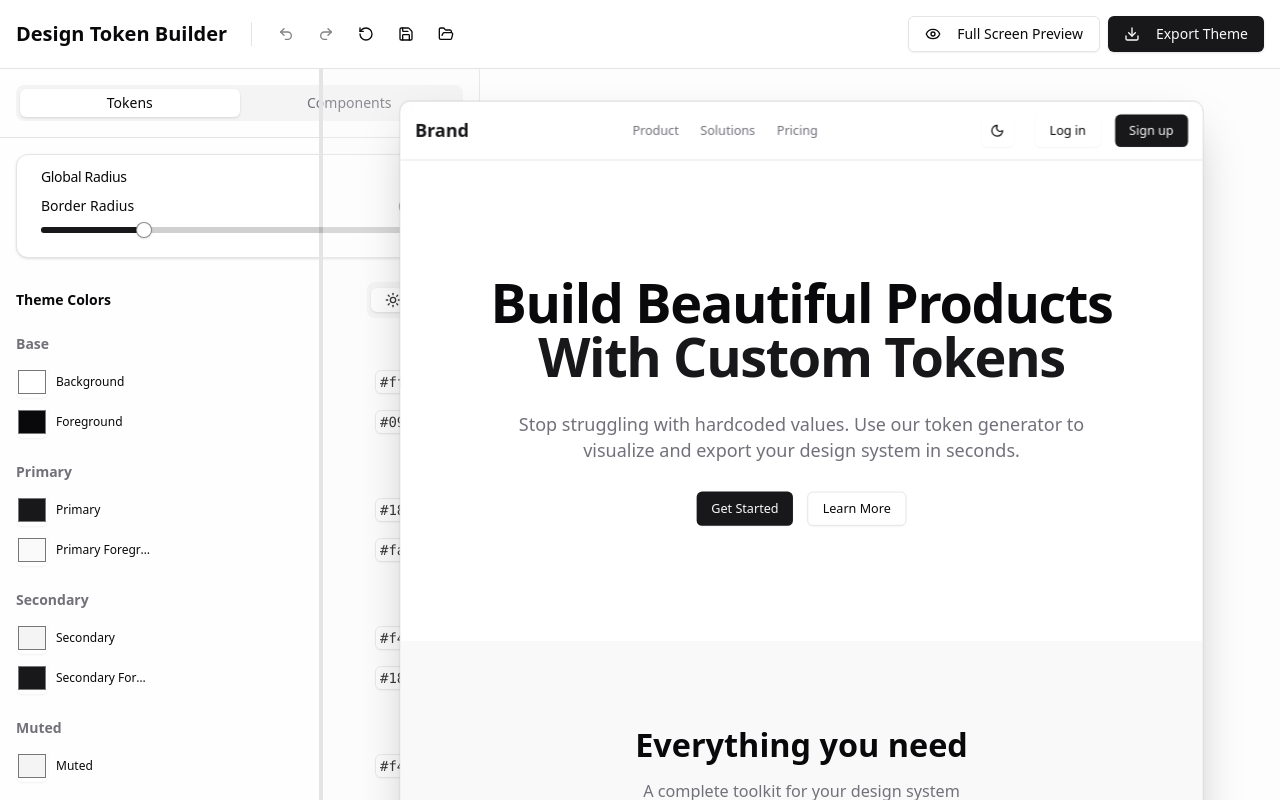
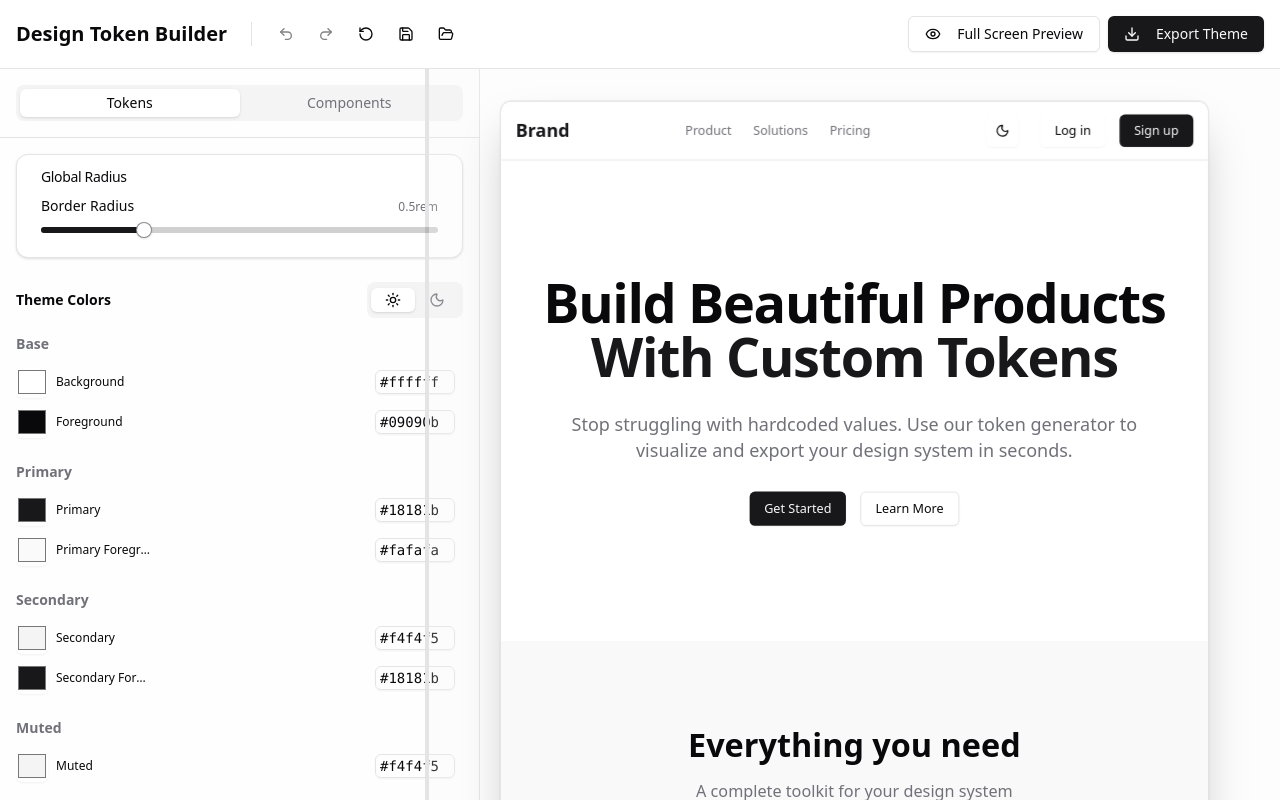
Before and after one commit to isoonissalty/design-tokener, a Next.js app: page / in a window 1280 px wide. Built offline with nearby package versions, Linux system fonts and the light colour scheme.

Commit message:
Adjust main layout flex grow factor and preview panel default size.

```diff
--- a/src/app/page.tsx
+++ b/src/app/page.tsx
@@ -66,7 +66,7 @@ export default function Home() {
              </div>
         </header>
 
-        <div className="flex-1 flex overflow-hidden">
+        <div className="flex-2 flex overflow-hidden">
              <Group orientation="horizontal">
                 {/* Sidebar Editor */}
                 <Panel defaultSize={25} minSize={20} className="min-w-[480px] border-r flex flex-col bg-muted/10">
@@ -96,7 +96,7 @@ export default function Home() {
                 <Separator className="w-1 bg-border hover:bg-primary transition-colors cursor-col-resize" />
 
                 {/* Main Preview Area */}
-                <Panel defaultSize={75}>
+                <Panel defaultSize={50}>
                     <section className="h-full bg-muted/20 relative overflow-hidden flex flex-col">
                         <div className="flex-1 overflow-auto p-8 flex items-start justify-center">
                              {/* We wrap the preview in ThemeWrapper */}
```
